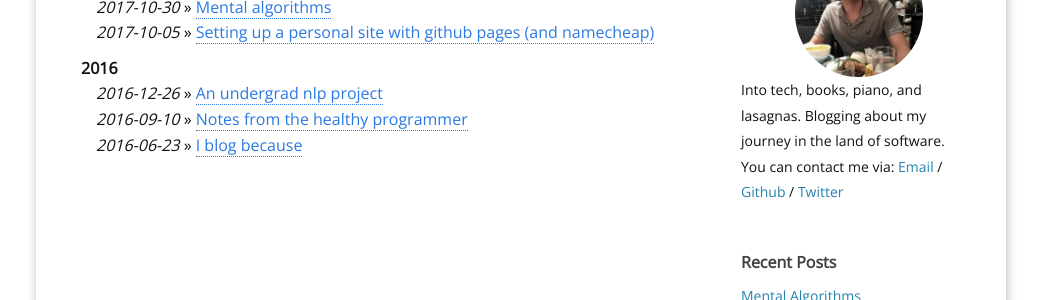
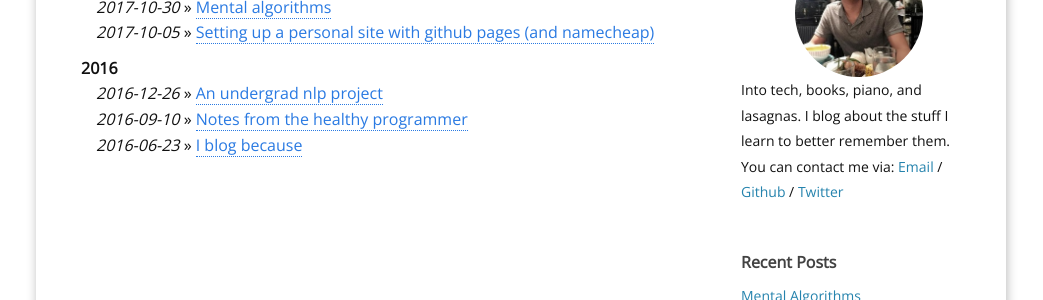
Before and after one commit to jpamata/jpamata.github.io, a Jekyll site: the page built from c_archives.md, in a window 1280 px wide. Shown: the part 319-619 px from the top of the page, without its empty margins (119-1162 px from the left). Built offline with Jekyll 4.4.1, drawn with Linux system fonts in a browser that asks for light colours; nearby versions of some CDN libraries.

Commit message:
Update _config.yml

```diff
--- a/_config.yml
+++ b/_config.yml
@@ -14,7 +14,7 @@ twitter_username: john__amata
 github_username:  jpamata
 disqus_shortname: john-amata
 favicon:     ""
-aboutme:  Into tech, books, piano, and lasagnas. Blogging about my journey in the land of software. # these are shown on aboutme-sidebar.
+aboutme:  Into tech, books, piano, and lasagnas. I blog about the stuff I learn to better remember them. # these are shown on aboutme-sidebar.
 aboutme_photo: "/images/profile.JPG"
 google_analytics_key: UA-107698218-1 # put YOUR key here to enable tracking! (blank to disable)
 
```
